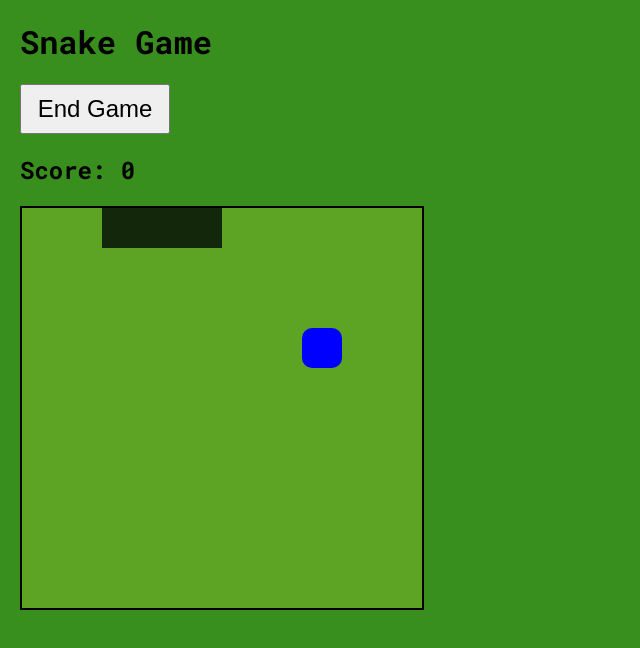
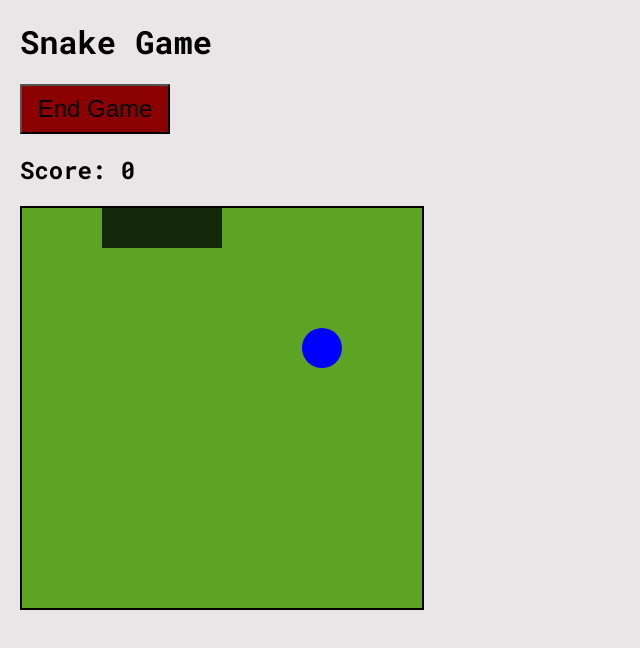
Before and after one commit to mrkrbrts/Snake, a plain HTML site: page index.html in a window 1280 px wide. Both pictures are taken after a click on the button "Start". Shown: the whole page, without its empty margins (0-640 px from the left). Drawn offline with Linux system fonts and the light colour scheme.

Commit message:
New background, new starting timer

```diff
--- a/index.js
+++ b/index.js
@@ -15,7 +15,7 @@ createGrid()
 ////////// SNAKE STARTING CONDITION //////////
 let currentSnake = [2,1,0] // starts snake in top-left
 let direction = 1; // starts snake moving right
-let interval = 1000 // timer in ms
+let interval = 900 // timer in ms
 let speed = 0.9 // accelation multiplier
 let pelletIndex = 0 // set pellets
 
--- a/style.css
+++ b/style.css
@@ -1,7 +1,7 @@
 html, body {
     margin: 0;
     padding: 10;
-    background-color: #388F1D;
+    background-color: #e8e6e6;
     font-family: 'Roboto Mono', monospace;
 }
 
@@ -31,11 +31,7 @@ h1 {
 
 .pellet {
     background-color: blue;
-    border-radius: 10px;
-}
-
-#end-btn {
-    display: none;
+    border-radius: 20px;
 }
 
 button {
@@ -43,3 +39,12 @@ button {
     height: 50px;
     width: 150px;
 }
+
+#start-btn {
+    background-color: #5DA424;
+}
+
+#end-btn {
+    display: none;
+    background-color: darkred;
+}
```
